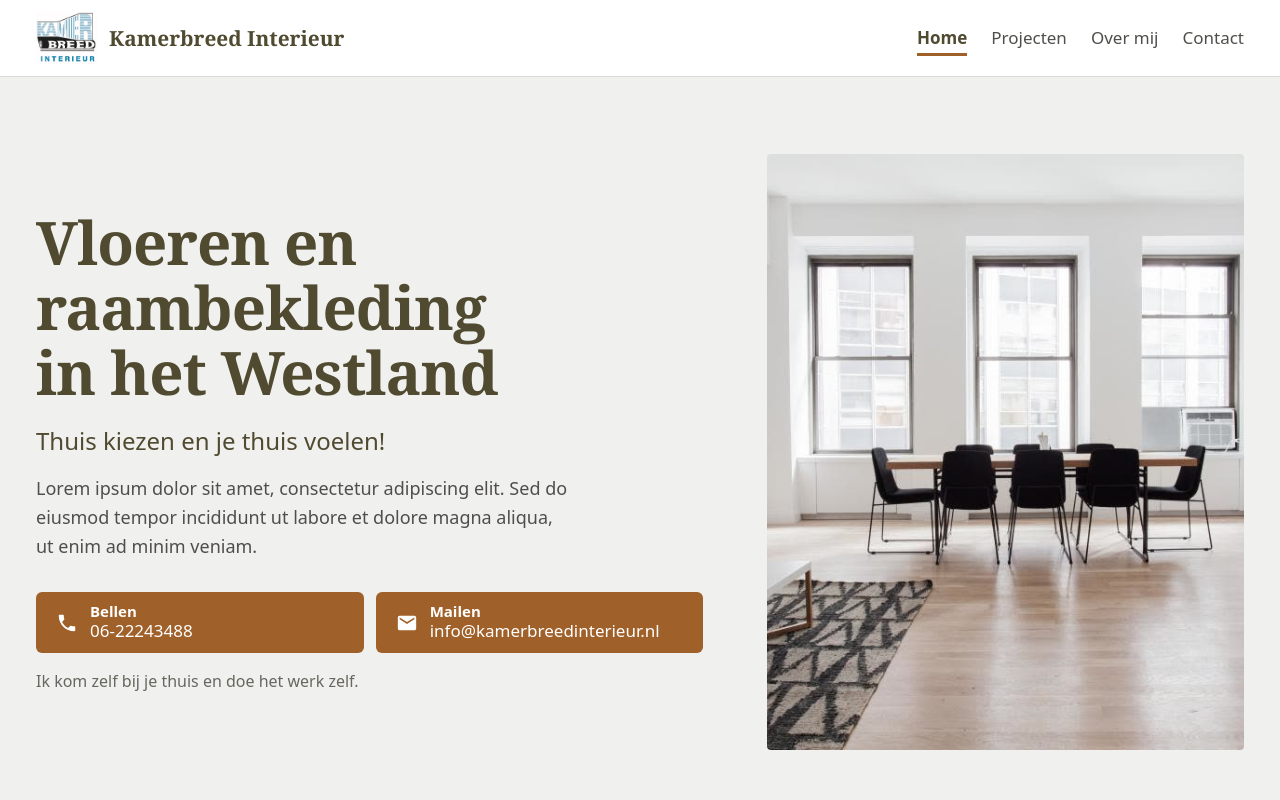
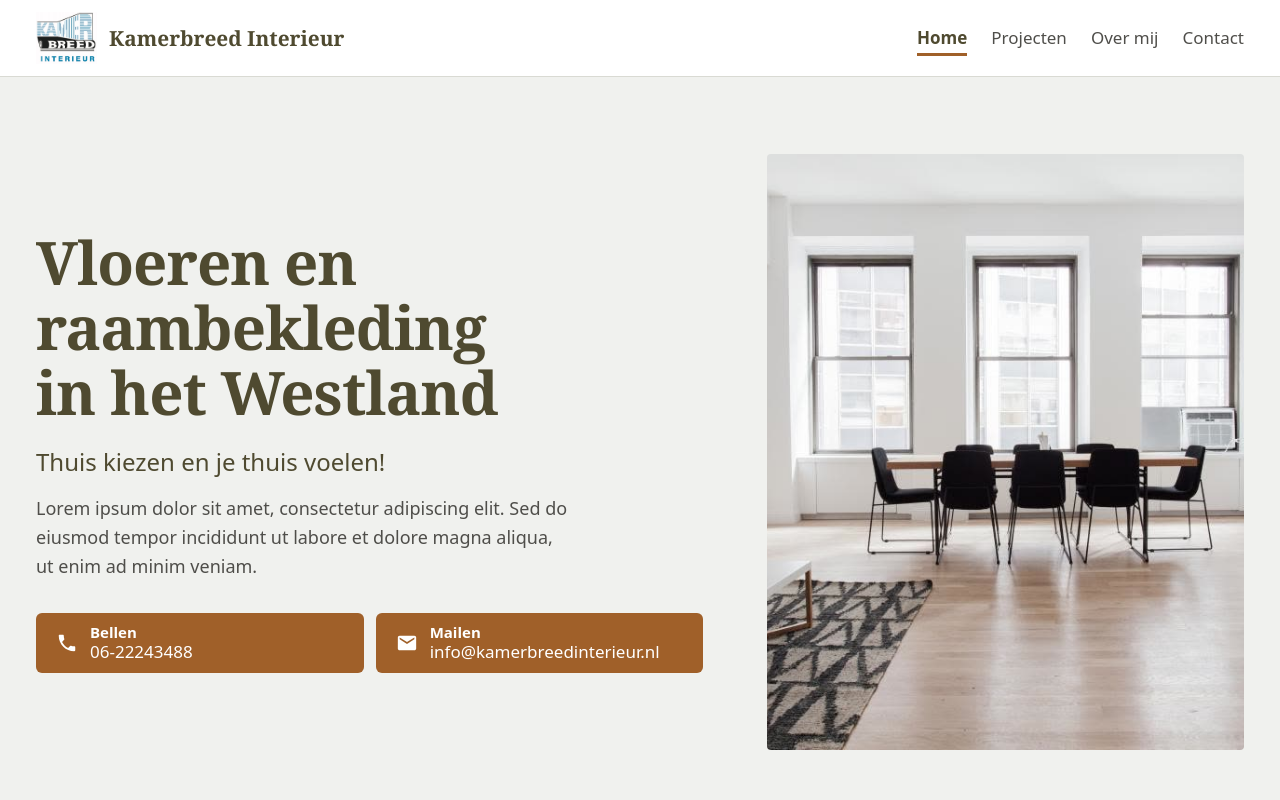
Before and after one commit to Lijcoesh/Kamerbreed-Interieur, a React (Vite) app: page / in a window 1280 px wide. Shown: the top 800 px of the page. Built offline with nearby package versions, Linux system fonts and the light colour scheme.

Commit message:
Remove personal introduction text from HomeHero component

```diff
--- a/src/Modules/Home/Scenes/Home/Components/HomeHero.tsx
+++ b/src/Modules/Home/Scenes/Home/Components/HomeHero.tsx
@@ -59,10 +59,6 @@ export default function HomeHero() {
                     incididunt ut labore et dolore magna aliqua, ut enim ad minim veniam.
                 </Typography>
                 <ContactButtons className={classes.actions} />
-                {/* Werktitel: één persoon, van begin tot eind (PO) */}
-                <Typography variant="body2" color="textSecondary" className={classes.personal}>
-                    Ik kom zelf bij je thuis en doe het werk zelf.
-                </Typography>
             </div>
             <Photo
                 photo={heroPhoto}
```
